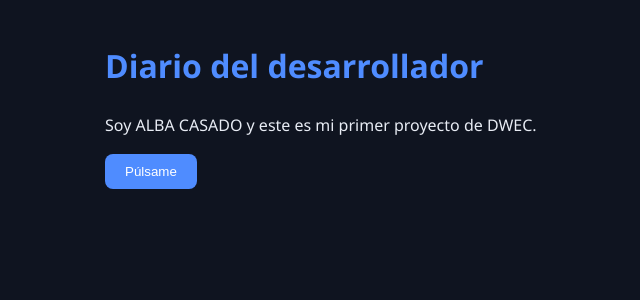
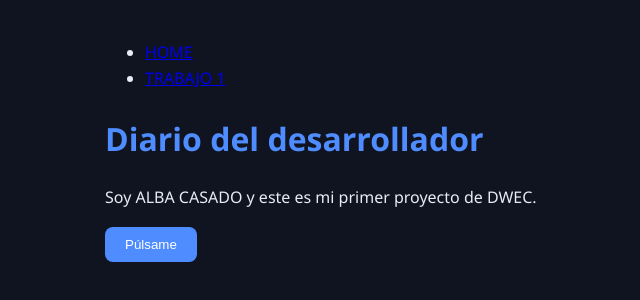
Before and after one commit to casadogarciaalba-hub/Alba-Casado-Garcia_DWEC, a plain HTML site: page index.html in a window 1280 px wide. Shown: the whole page, without its empty margins (185-825 px from the left). Drawn offline with Linux system fonts and the light colour scheme.

Commit message:
El menú con navegación

```diff
--- a/index.html
+++ b/index.html
@@ -7,6 +7,12 @@
  <link rel="stylesheet" href="estilos.css">
 </head>
 <body>
+ <nav id="menu">
+   <ul>
+     <li><a href="index.html">HOME</a></li>
+     <li><a href="trabajo1.html">TRABAJO 1</a></li>
+   </ul>
+ </nav>
  <h1 id="titulo">Diario del desarrollador</h1>
  <p>Soy ALBA CASADO y este es mi primer proyecto de DWEC.</p>
  <button id="boton">Púlsame</button>
```
